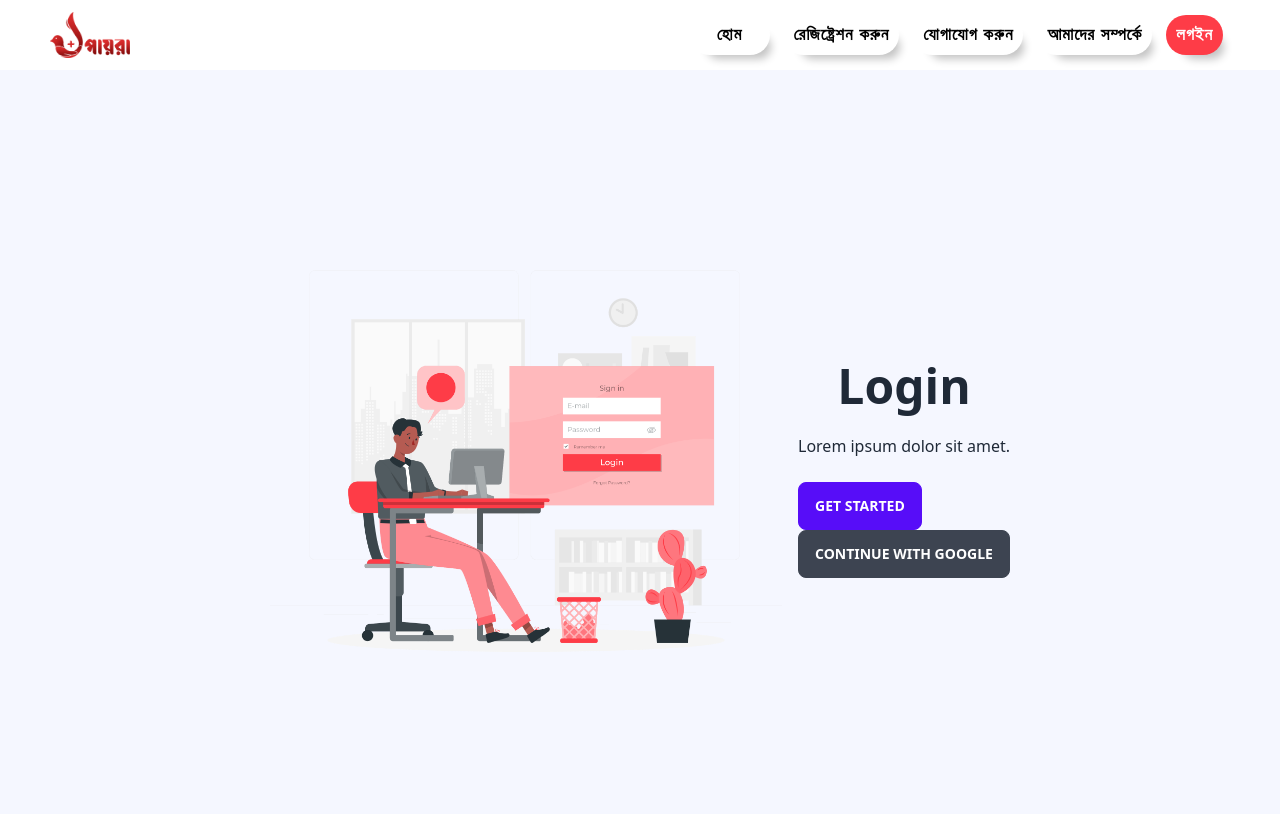
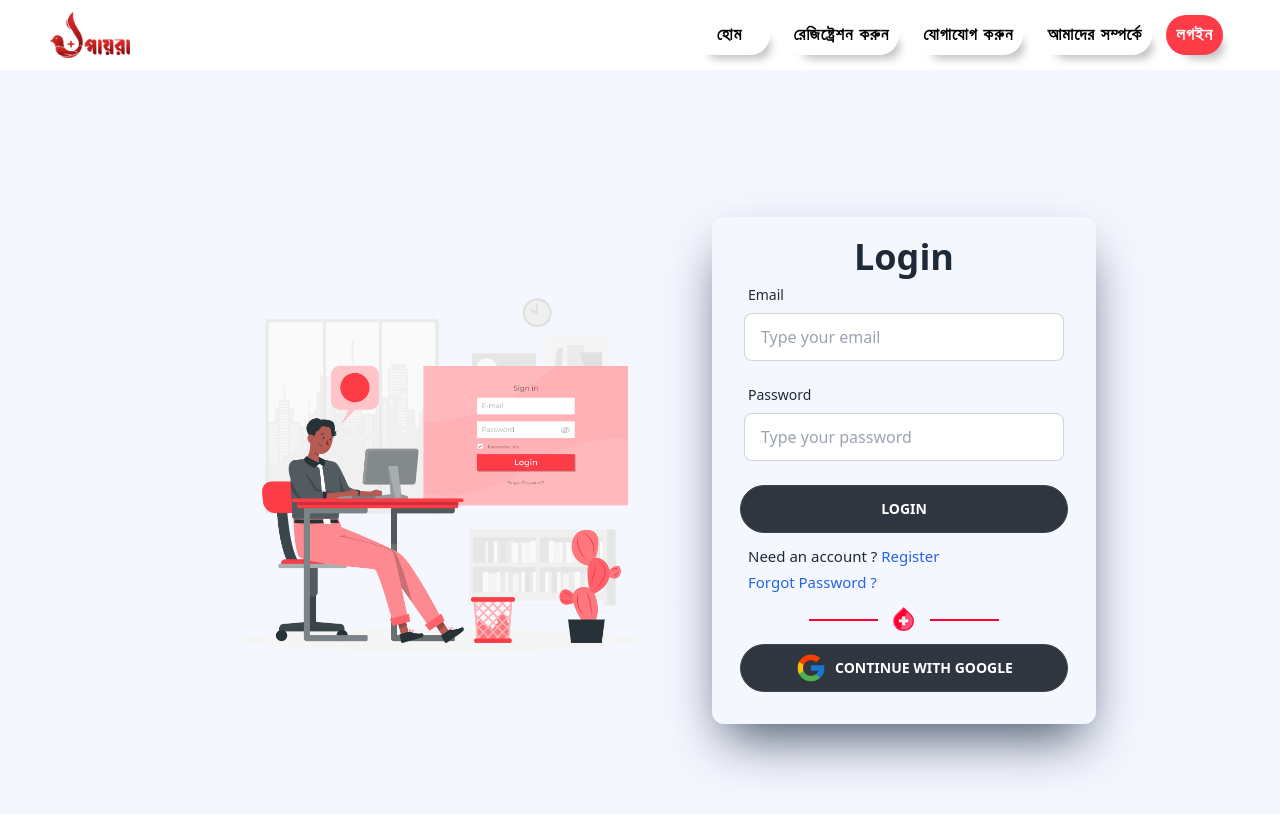
Before and after one commit to iamshakil19/payra-client, a React (Create React App) app: page /login in a window 1280 px wide. Shown: the top 814 px of the page. Built offline with nearby package versions, Linux system fonts and the light colour scheme; no server answers; a web font is replaced by a local one.

Commit message:
login page almost complete

```diff
--- a/src/App.js
+++ b/src/App.js
@@ -9,6 +9,7 @@ import Contact from './Components/Contact/Contact';
 import AboutUs from './Components/About/AboutUs';
 import NotFound from './Components/NotFound/NotFound';
 import Dashboard from './Components/Dashboard/Dashboard';
+import Registration from './Components/Registration/Registration';
 
 function App() {
   return (
@@ -20,7 +21,8 @@ function App() {
         <Route path='/donorRegistration' element={<BloodDonorRegistration />}></Route>
         <Route path='/aboutUs' element={<AboutUs />}></Route>
         <Route path='/dashboard' element={<Dashboard/>}></Route>
-        <Route path='login' element={<Login />}></Route>
+        <Route path='/login' element={<Login />}></Route>
+        <Route path='/registration' element={<Registration/>}></Route>
         <Route path='*' element={<NotFound/>}></Route>
       </Routes>
       <Toaster />
--- a/src/Components/Header/Header.js
+++ b/src/Components/Header/Header.js
@@ -35,7 +35,7 @@ const Header = () => {
                             user ?
                                 <>
                                     <li><span className='nav-link'><ActiveRoute to="/dashboard"><span className='hover:text-[#FE3C47] duration-300 ease-in-out transition-all'>ড্যাশবোর্ড</span></ActiveRoute></span></li>
-                                    <li onClick={handleLogout} className=""><span className='nav-link lg:bg-black'><span className='lg:text-white cursor-pointer'>লগ আউট</span></span></li>
+                                    <li onClick={handleLogout} className=""><span className='nav-link lg:bg-[#303640]'><span className='lg:text-white cursor-pointer'>লগ আউট</span></span></li>
                                 </>
                                 :
                                 <li><span className='nav-link lg:bg-[#FE3C47]'><ActiveRoute to="/login"><span className='lg:text-white'>লগইন</span></ActiveRoute></span></li>
--- a/src/Components/Login/Login.js
+++ b/src/Components/Login/Login.js
@@ -2,15 +2,36 @@ import React from 'react';
 import Header from '../Header/Header';
 import loginImg from '../../Resources/login.png'
 import auth from '../../firebase.init';
-import { useSignInWithGoogle } from 'react-firebase-hooks/auth';
+import { useSignInWithEmailAndPassword, useSignInWithGoogle } from 'react-firebase-hooks/auth';
+import or from '../../Resources/divider.png'
+import googleLogo from '../../Resources/Logos/google2.png'
+import { useForm } from "react-hook-form";
+import { useNavigate } from 'react-router-dom';
 
 const Login = () => {
 
+    const navigate = useNavigate()
+    const navigateToRegister = () => {
+        navigate("/registration")
+    }
     const [signInWithGoogle, googleUser, googleLoading, googleError] = useSignInWithGoogle(auth);
+    const [
+        signInWithEmailAndPassword,
+        user,
+        loading,
+        error,
+      ] = useSignInWithEmailAndPassword(auth);
 
-    if(googleUser){
+    const { register, formState: { errors }, handleSubmit, getValues } = useForm();
+
+    const onSubmit = data => {
+        console.log(data)
+    };
+
+    if (googleUser) {
         console.log(googleUser?.user);
     }
+
 
     return (
         <div>
@@ -18,13 +39,76 @@ const Login = () => {
             <div>
                 <div class="hero min-h-screen bg-[#F5F7FF]">
                     <div class="hero-content flex-col lg:flex-row">
-                        <img src={loginImg} class="max-w-lg rounded-lg hidden lg:block" alt=''/>
-                        <div>
-                            <h1 class="text-5xl font-bold text-center">Login</h1>
-                            <p class="py-6">Lorem ipsum dolor sit amet.</p>
-                            <button class="btn btn-primary">Get Started</button>
-                            <br />
-                            <button onClick={ () => signInWithGoogle()} className='btn'>Continue With Google</button>
+                        <img src={loginImg} class="max-w-lg rounded-lg hidden lg:block" alt='' />
+
+                        <div className='shadow-slate-600 shadow-2xl py-5 pb-8 px-7 rounded-xl md:w-96'>
+                            <h1 class="text-4xl font-bold text-center">Login</h1>
+
+
+
+
+                            <form onSubmit={handleSubmit(onSubmit)}>
+
+                                <div class="form-control w-full max-w-xs mx-auto">
+                                    <label class="label">
+                                        <span class="label-text">Email</span>
+                                    </label>
+                                    <input type="email" placeholder="Type your email" class="input input-bordered w-full max-w-xs"
+                                        {...register("email", {
+                                            required: {
+                                                value: true,
+                                                message: "Email is required"
+                                            },
+                                            pattern: {
+                                                value: /\S+@\S+\.\S+/,
+                                                message: 'Provide a valid email'
+                                            }
+                                        })}
+                                    />
+                                    <label class="label">
+                                        {errors.email?.type === 'required' && <span class="label-text-alt text-red-500">{errors.email.message}</span>}
+                                        {errors.email?.type === 'pattern' && <span class="label-text-alt text-red-500">{errors.email.message}</span>}
+                                    </label>
+                                </div>
+
+                                <div class="form-control w-full max-w-xs mx-auto">
+                                    <label class="label">
+                                        <span class="label-text">Password</span>
+                                    </label>
+                                    <input type="password" placeholder="Type your password" class="input input-bordered w-full max-w-xs"
+                                        {...register("password", {
+                                            required: {
+                                                value: true,
+                                                message: "Password is required"
+                                            },
+                                            minLength: {
+                                                value: 6,
+                                                message: 'Must be 6 characters or longer'
+                                            }
+                                        })}
+                                    />
+                                    <label class="label">
+                                        {errors.password?.type === 'required' && <span class="label-text-alt text-red-500">{errors.password.message}</span>}
+                                        {errors.password?.type === 'minLength' && <span class="label-text-alt text-red-500">{errors.password.message}</span>}
+                                    </label>
+                                </div>
+
+                                <input className='bg-[#303640] w-full mt-2 rounded-full btn' type="submit" value="Login" />
+                            </form>
+                            <p className='text-[15px] ml-2 mt-3'>Need an account ? <span className='text-blue-600 cursor-pointer' onClick={navigateToRegister} >Register</span></p>
+                            <p className='text-blue-600 ml-2 mt-1 cursor-pointer text-[15px]'>Forgot Password ?</p>
+
+
+
+
+
+                            <div>
+                                <img className='mx-auto my-1' src={or} alt="" />
+                            </div>
+                            <button onClick={() => signInWithGoogle()} className='flex items-center bg-[#303640] rounded-full w-full text-center btn'>
+                                <img className='w-8 mr-2' src={googleLogo} alt="" />
+                                Continue With Google
+                            </button>
                         </div>
                     </div>
                 </div>
--- /dev/null
+++ b/src/Components/Registration/Registration.js
@@ -0,0 +1,13 @@
+import React from 'react';
+import Header from '../Header/Header';
+
+const Registration = () => {
+    return (
+        <div>
+            <Header/>
+            <h2>This is registration page</h2>
+        </div>
+    );
+};
+
+export default Registration;
```
Also changed, not shown: src/Resources/Logos/google2.png (added).
